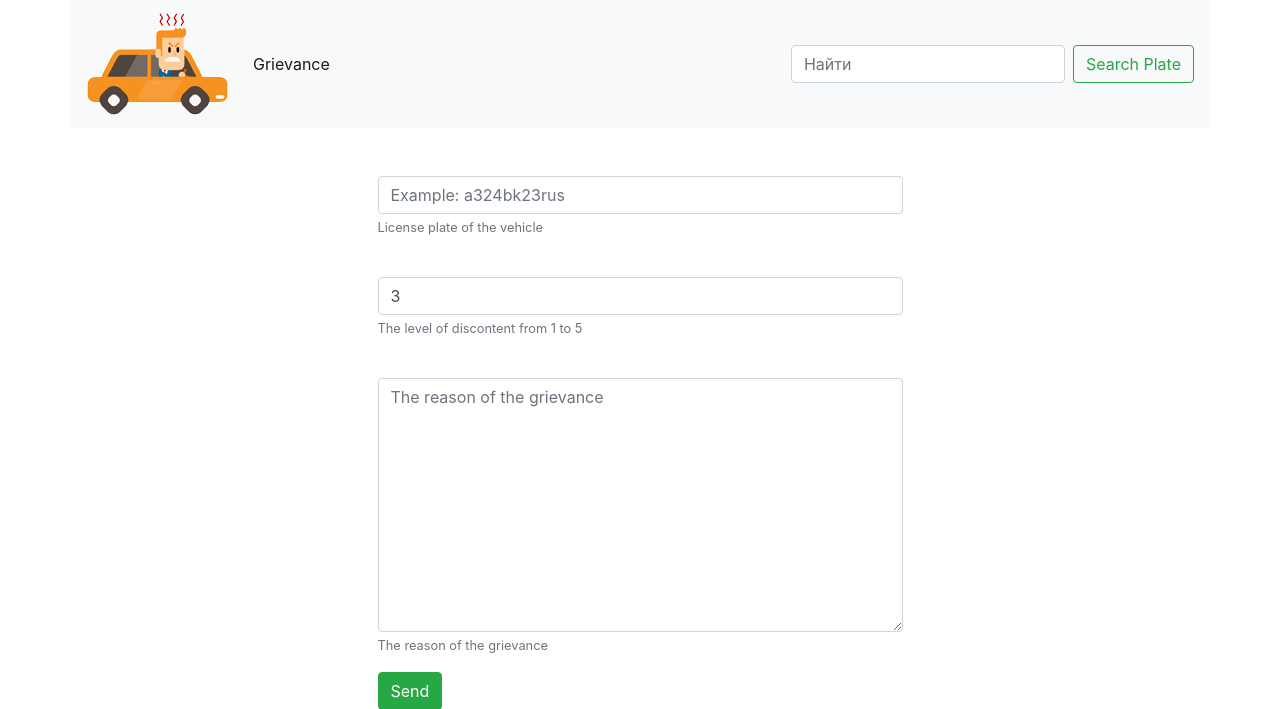
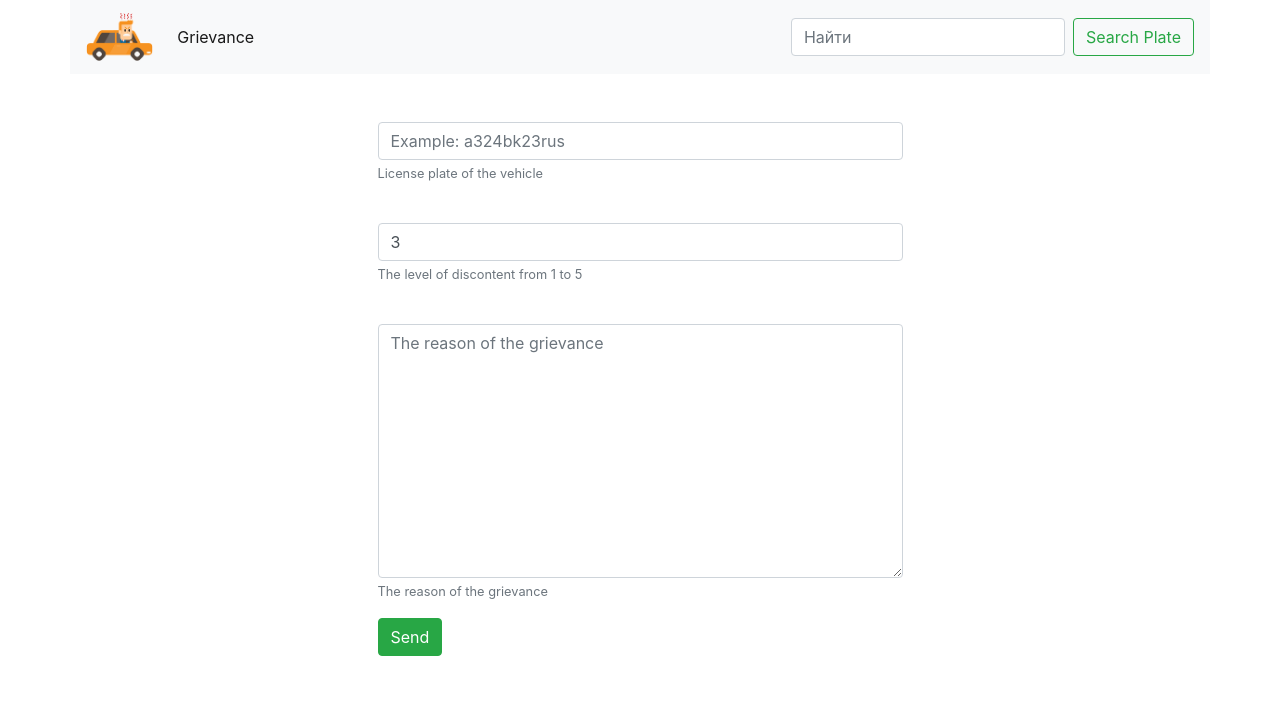
Before and after one commit to VitalySvyatyuk/mudilo, a Django app: page / in a window 1280 px wide. Shown: the top 709 px of the page. Run offline with Django 3.2, Linux system fonts and the light colour scheme; some libraries are stand-ins or nearby versions.

Commit message:
update STATIC_ROOT, decrease logo

```diff
--- a/app/templates/base.html
+++ b/app/templates/base.html
@@ -16,7 +16,7 @@
 <div class="container">
     <div class="row">
         <nav class="navbar navbar-expand-lg navbar-light bg-light col-sm-12">
-          <a class="navbar-brand" href="#"><img src="{% static 'images/full-ready-nobg30.png' %}"></a>
+          <a class="navbar-brand" href="#"><img src="{% static 'images/full-ready-nobg30.png' %}" style="max-height: 2.4em"></a>
           <button class="navbar-toggler" type="button" data-toggle="collapse" data-target="#navbarSupportedContent" aria-controls="navbarSupportedContent" aria-expanded="false" aria-label="Toggle navigation">
             <span class="navbar-toggler-icon"></span>
           </button>
--- a/mudilo/settings.py
+++ b/mudilo/settings.py
@@ -123,6 +123,8 @@ USE_TZ = True
 
 STATIC_URL = '/static/'
 
+STATIC_ROOT = 'static-dist'
+
 STATICFILES_DIRS = [
     os.path.join(BASE_DIR, 'static')
 ]
```
